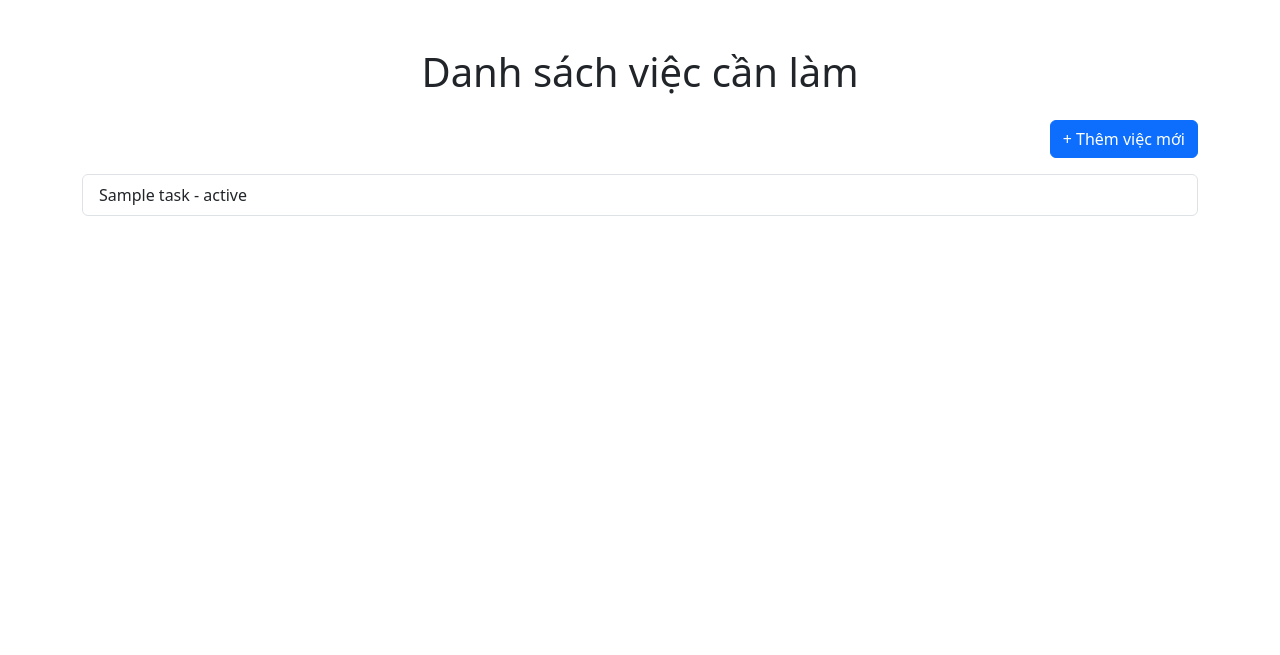
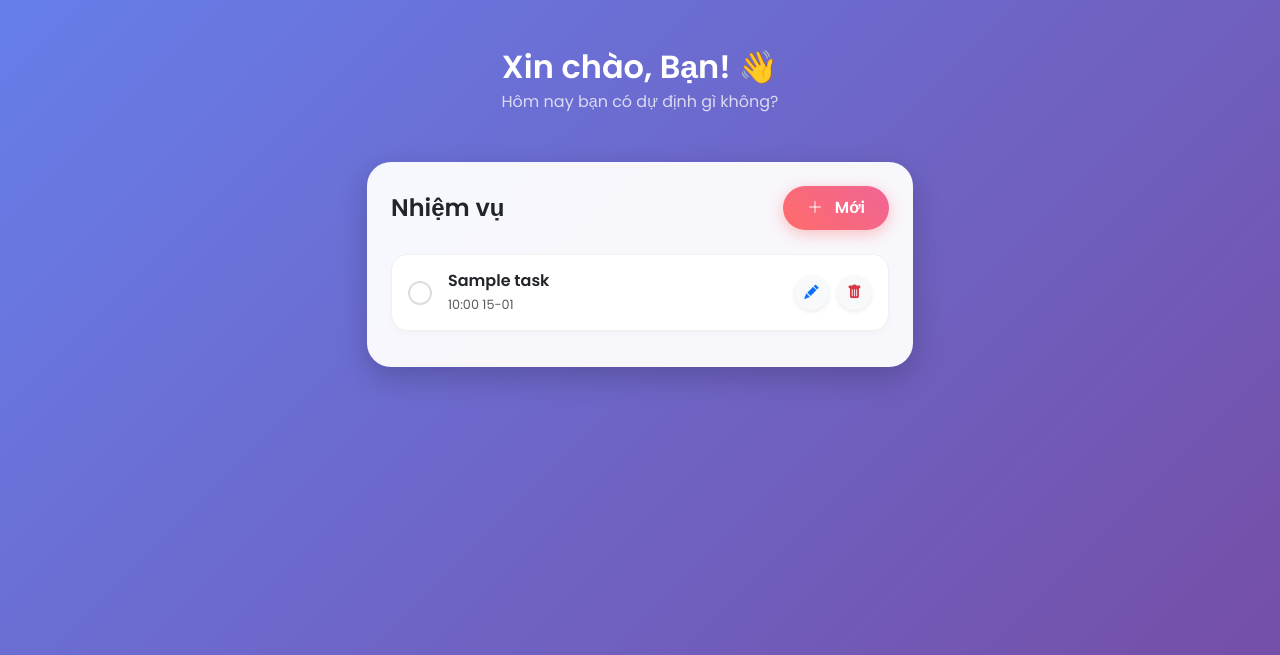
Before and after one commit to phamhoangvu2k7/To-Do-List, a Node server app: template views/index.pug in a window 1280 px wide. Shown: the top 655 px of the page. Run offline with Node 20, Linux system fonts and the light colour scheme; the template is opened without the code that fills it: most values are stand-ins (such as "Sample title", 1, 10 or a date in 2020).

Commit message:
feat: upgrade UI

```diff
--- a/views/index.pug
+++ b/views/index.pug
@@ -1,19 +1,140 @@
 doctype html
 html
-    head
-        title To-Do List
-        link(href="https://cdn.jsdelivr.net/npm/bootstrap@5.3.0/dist/css/bootstrap.min.css" rel="stylesheet")
-    body.container.mt-5
-        h1.text-center.mb-4 Danh sách việc cần làm
+  head
+    title My Tasks
+    // 1. Nhúng Font chữ đẹp (Poppins) từ Google
+    link(href="https://fonts.googleapis.com/css2?family=Poppins:wght@300;400;600&display=swap" rel="stylesheet")
+    // 2. Bootstrap 5
+    link(href="https://cdn.jsdelivr.net/npm/bootstrap@5.3.0/dist/css/bootstrap.min.css" rel="stylesheet")
+    // 3. Icons
+    link(href="https://cdn.jsdelivr.net/npm/bootstrap-icons@1.11.0/font/bootstrap-icons.css" rel="stylesheet")
 
-        // Nút thêm mới (sẽ làm sau)
-        div.text-end.mb-3
-            a.btn.btn-primary(href="/create") + Thêm việc mới
+    // 4. CSS Tùy chỉnh (Để phá bỏ giao diện mặc định)
+    style.
+      body {
+        font-family: 'Poppins', sans-serif;
+        background: linear-gradient(135deg, #667eea 0%, #764ba2 100%); /* Màu tím mộng mơ */
+        min-height: 100vh;
+        padding-bottom: 50px;
+      }
+      .glass-card {
+        background: rgba(255, 255, 255, 0.95);
+        border-radius: 24px;
+        box-shadow: 0 10px 30px rgba(0,0,0,0.2);
+        border: none;
+      }
+      .task-item {
+        background: #fff;
+        border-radius: 16px;
+        margin-bottom: 12px;
+        transition: all 0.3s ease;
+        border: 1px solid #f0f0f0;
+        box-shadow: 0 4px 6px rgba(0,0,0,0.02);
+      }
+      .task-item:hover {
+        transform: translateY(-3px);
+        box-shadow: 0 8px 15px rgba(0,0,0,0.1);
+        border-color: #e0e0e0;
+      }
+      .btn-custom-add {
+        background: linear-gradient(45deg, #ff6b6b, #f06595);
+        border: none;
+        border-radius: 50px;
+        padding: 10px 24px;
+        font-weight: 600;
+        box-shadow: 0 4px 15px rgba(255, 107, 107, 0.4);
+        transition: transform 0.2s;
+      }
+      .btn-custom-add:hover {
+        transform: scale(1.05);
+        background: linear-gradient(45deg, #ff8787, #f783ac);
+      }
+      /* Custom Checkbox hình tròn */
+      .custom-checkbox {
+        width: 24px;
+        height: 24px;
+        border-radius: 50%;
+        cursor: pointer;
+        border: 2px solid #ddd;
+        appearance: none;
+        position: relative;
+        transition: all 0.2s;
+      }
+      .custom-checkbox:checked {
+        background-color: #20c997;
+        border-color: #20c997;
+      }
+      .custom-checkbox:checked::after {
+        content: '✔';
+        color: white;
+        font-size: 14px;
+        position: absolute;
+        top: 50%;
+        left: 50%;
+        transform: translate(-50%, -50%);
+      }
+      /* Badge trạng thái mềm mại hơn */
+      .badge-soft-danger {
+        background-color: #ffe5e5;
+        color: #e03131;
+        padding: 6px 12px;
+        border-radius: 20px;
+      }
 
-        // Bảng danh sách
-        if tasks.length == 0
-            div.alert.alert-warning Chưa có công việc nào.
-        else
-            ul.list-group
+  body
+    div.container.py-5
+      div.row.justify-content-center
+        div.col-md-8.col-lg-6
+
+          // Header chào mừng
+          div.text-center.mb-5.text-white
+            h2.fw-bold.mb-1 Xin chào, Bạn! 👋
+            p.opacity-75 Hôm nay bạn có dự định gì không?
+
+          div.card.glass-card.p-4
+            // Dòng tiêu đề + Nút thêm mới
+            div.d-flex.justify-content-between.align-items-center.mb-4
+              h4.fw-bold.text-dark.m-0 Nhiệm vụ
+              a.btn.btn-custom-add.text-white(href="/create")
+                i.bi.bi-plus-lg.me-2
+                | Mới
+
+            // Danh sách công việc
+            if tasks.length == 0
+              div.text-center.py-5
+                i.bi.bi-clipboard-x.display-1.text-muted.opacity-25
+                p.text-muted.mt-3 Chưa có công việc nào. Thư giãn đi! ☕
+            else
+              div.d-flex.flex-column
                 each task in tasks
-                    li.list-group-item #{task.title} - #{task.status}
+                  // Mỗi task là một khối riêng biệt (task-item)
+                  div.task-item.p-3.d-flex.justify-content-between.align-items-center
+
+                    // Bên trái: Checkbox + Nội dung
+                    div.d-flex.align-items-center.gap-3
+                      // Checkbox giả (chưa có logic backend)
+                      input.custom-checkbox(type="checkbox" checked=(task.status === 'completed'))
+
+                      div
+                        if task.status == 'completed'
+                          h6.mb-0.text-decoration-line-through.text-muted #{task.title}
+                        else
+                          h6.mb-0.fw-bold.text-dark #{task.title}
+
+                        // Meta data nhỏ bên dưới
+                        div.d-flex.align-items-center.mt-1
+                          if task.is_important
+                            span.badge-soft-danger.me-2.small
+                              i.bi.bi-star-fill.me-1
+                              | Quan trọng
+                          span.small.text-muted(style="font-size: 0.8rem") #{task.created_at.toLocaleString('vi-VN', {hour: '2-digit', minute:'2-digit', day:'2-digit', month:'2-digit'})}
+
+                    // Bên phải: Các nút hành động
+                    div.d-flex.gap-2
+                      // Nút Edit (tròn, icon only)
+                      a.btn.btn-light.rounded-circle.text-primary.shadow-sm(href=`/edit/${task.id}` style="width: 35px; height: 35px; display:flex; align-items:center; justify-content:center;")
+                        i.bi.bi-pencil-fill(style="font-size: 0.9rem")
+
+                      // Nút Delete (tròn, icon only)
+                      a.btn.btn-light.rounded-circle.text-danger.shadow-sm(href=`/delete/${task.id}` onclick="return confirm('Xóa nhé?')" style="width: 35px; height: 35px; display:flex; align-items:center; justify-content:center;")
+                        i.bi.bi-trash-fill(style="font-size: 0.9rem")
```
